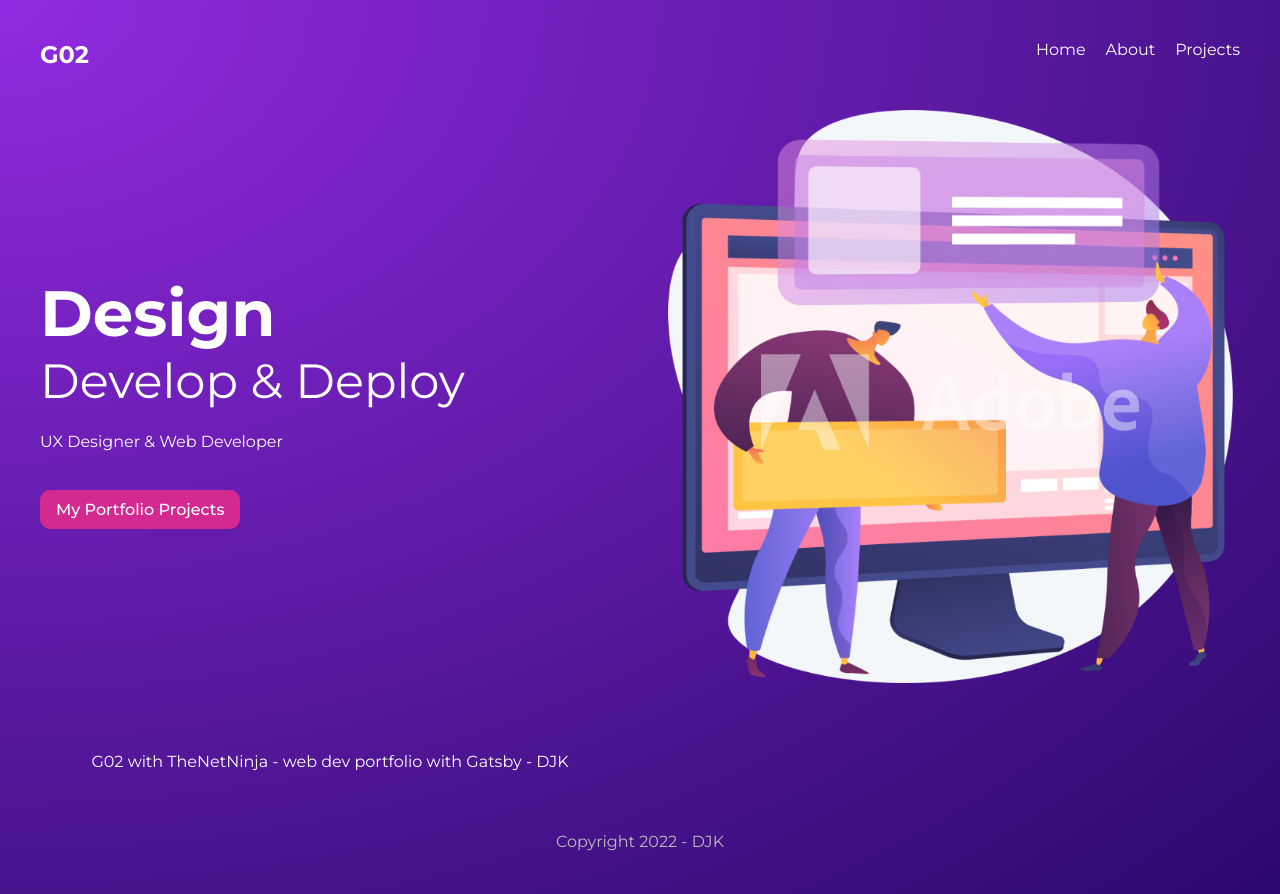
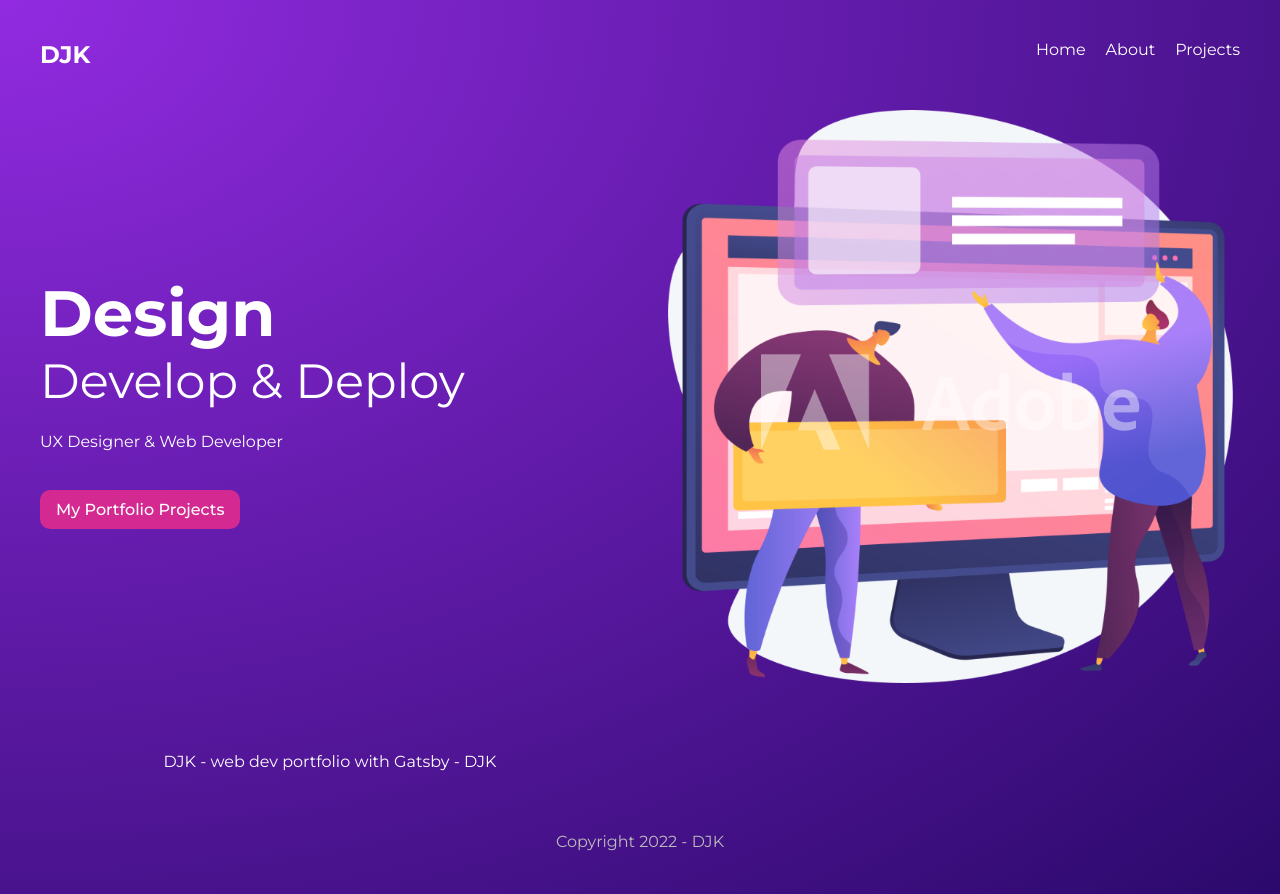
Before and after one commit to x03r4/G02, a Gatsby site: page / in a window 1280 px wide. Built offline with nearby package versions, Linux system fonts and the light colour scheme; Gatsby itself is replaced by a stand-in of ours.

Commit message:
added useStaticQuery hook by me myself

```diff
--- a/gatsby-config.js
+++ b/gatsby-config.js
@@ -17,7 +17,7 @@ module.exports = {
     },
   ],
   siteMetadata: {
-    title: "G02 with TheNetNinja",
+    title: "DJK",
     description: "web dev portfolio with Gatsby",
     copyright: "This website is copyright 2022 DJK",
     author: "DJK",
--- a/src/components/Navbar.js
+++ b/src/components/Navbar.js
@@ -1,10 +1,21 @@
-import { Link } from 'gatsby'
+import { Link, graphql, useStaticQuery } from 'gatsby'
 import React from 'react'
 
 export default function Navbar() {
+
+  const data = useStaticQuery(graphql`
+    query {
+      site {
+        siteMetadata {
+          title
+        }
+      }
+    }
+  `)
+  const { title } = data.site.siteMetadata
   return (
     <nav>
-        <h1>G02</h1>
+        <h1>{ title }</h1>
         <div className="links">
             <Link to='/'>Home</Link>
             <Link to='/about'>About</Link>
```
